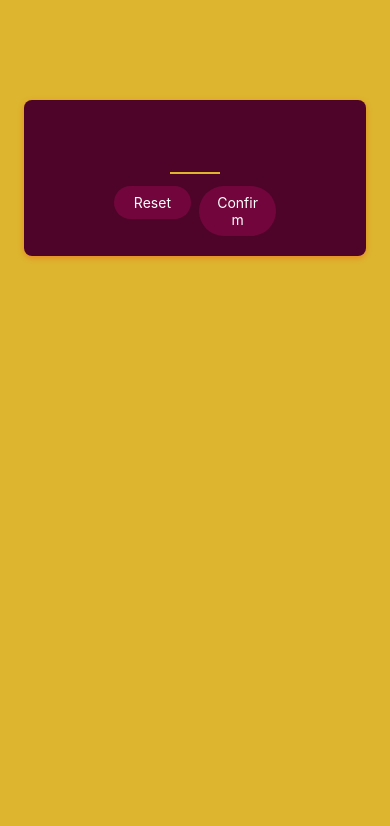
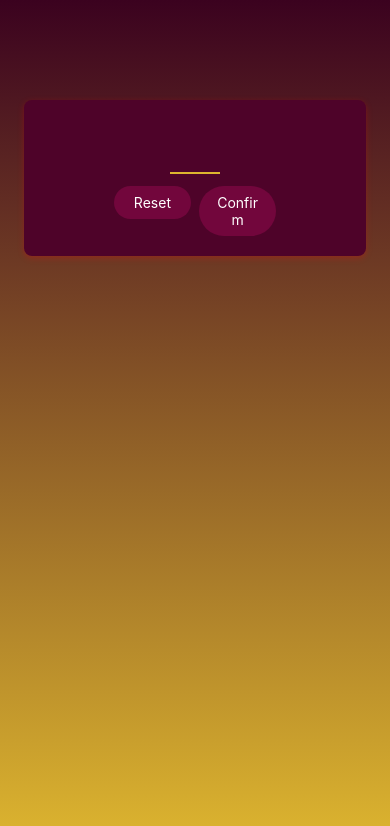
Before and after one commit to Pavan96/ReactMiniGameApp, a React Native app: screen / in a window 390 px wide. Shown: the top 826 px of the page. Built offline with nearby package versions, Linux system fonts and the light colour scheme.

Commit message:
Gradient added to root view

```diff
--- a/App.js
+++ b/App.js
@@ -1,17 +1,17 @@
 import { StyleSheet, View} from 'react-native';
 import StartGameScreen from './screens/StartGameScreen';
+import { LinearGradient  } from "expo-linear-gradient";
 
 export default function App() {
   return (
-   <View style= {styles.rootScreen}>
+   <LinearGradient colors={['#3b021f', '#ddb52f']} style= {styles.rootScreen}>
     <StartGameScreen />
-   </View>
+   </LinearGradient>
   );
 }
 
 const styles = StyleSheet.create({
   rootScreen: {
     flex: 1,
-   backgroundColor: '#ddb52f'
   }
 });
--- a/package.json
+++ b/package.json
@@ -10,6 +10,7 @@
   },
   "dependencies": {
     "expo": "~51.0.28",
+    "expo-linear-gradient": "^13.0.2",
     "expo-status-bar": "~1.12.1",
     "react": "18.2.0",
     "react-native": "0.74.5"
```
Also changed, not shown: 1 other file (tests, documents, lock files or other folders).
